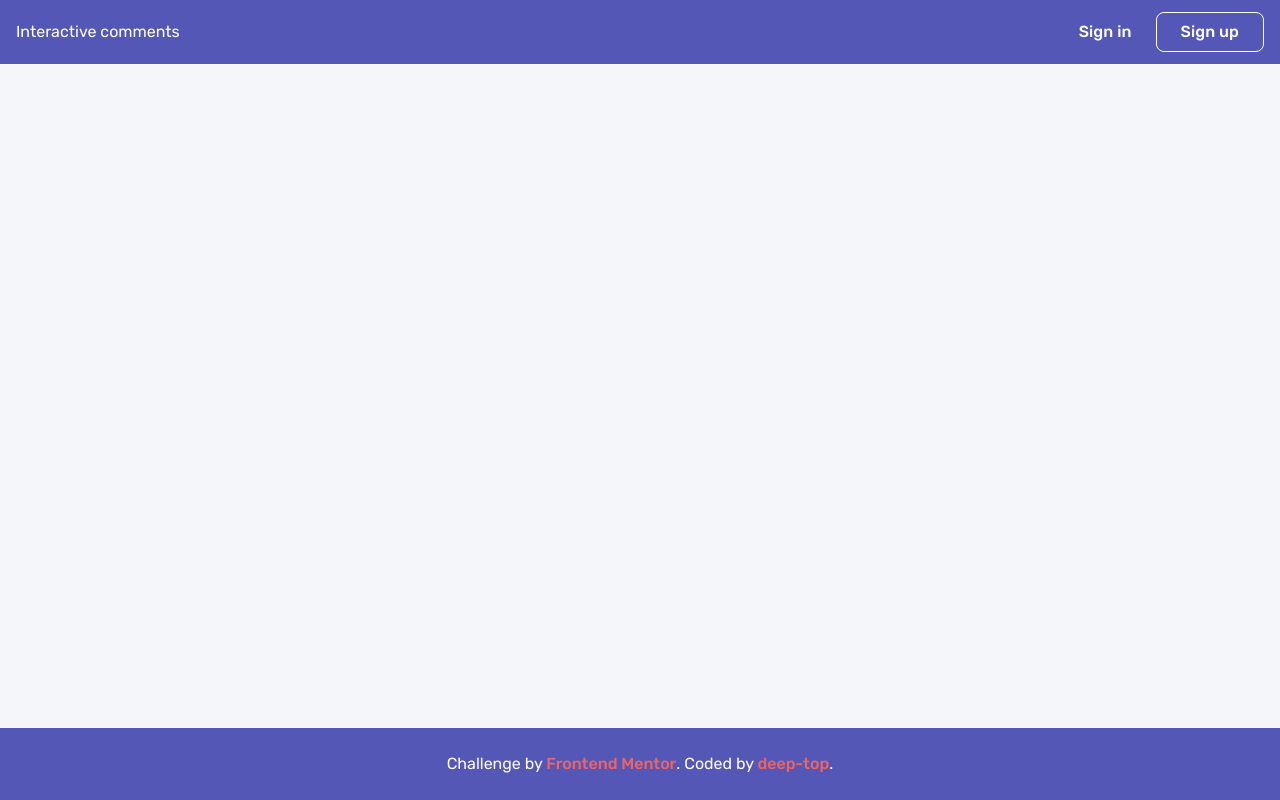
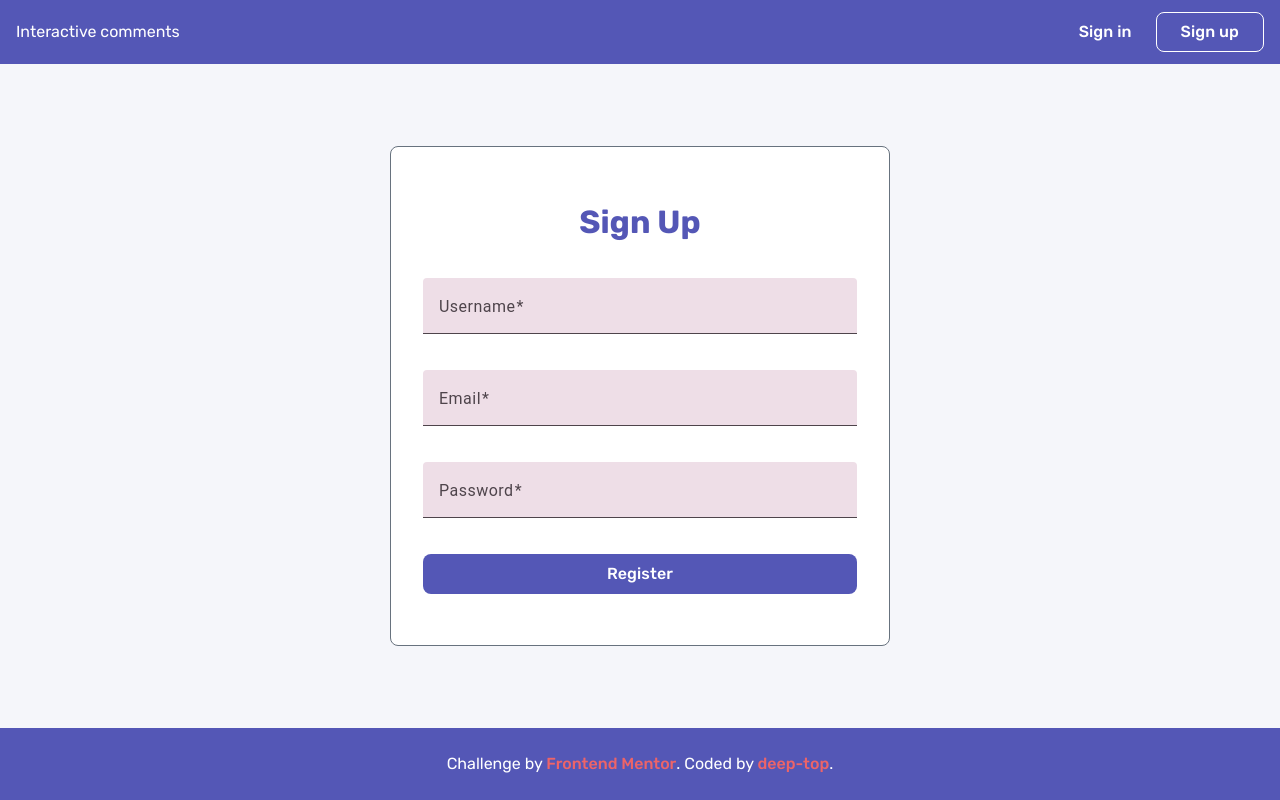
Before and after one commit to ArtemBelyi/interactive-comments, an Angular app in the folder frontend/: page /register in a window 1280 px wide. Before the commit this address led to /. Built offline with nearby package versions, Linux system fonts and the light colour scheme.

Commit message:
Created register component

```diff
--- a/frontend/src/app/app.routes.ts
+++ b/frontend/src/app/app.routes.ts
@@ -1,9 +1,14 @@
 import { Routes } from '@angular/router';
 import { LoginComponent } from './components/login/login.component';
+import { RegisterComponent } from './components/register/register.component';
 
 export const routes: Routes = [
   {
     path: 'login',
     component: LoginComponent,
   },
+  {
+    path: 'register',
+    component: RegisterComponent,
+  },
 ];
--- a/frontend/src/app/components/login/login.component.html
+++ b/frontend/src/app/components/login/login.component.html
@@ -1,5 +1,6 @@
 <div class="login-container">
   <form class="login-content" [formRoot]="loginForm">
+    <h1 class="form-title">Sign In</h1>
 
     <mat-form-field class="example-full-width">
       <mat-label>Login</mat-label>
--- a/frontend/src/app/components/login/login.component.scss
+++ b/frontend/src/app/components/login/login.component.scss
@@ -16,3 +16,12 @@
   gap: 1rem;
   height: 100%;
 }
+
+.form-title {
+  color: vars.$color-purple-600;
+  text-align: center;
+  font-size: 2rem;
+  font-weight: vars.$font-weight-bold;
+  margin: 0 0 1rem 0;
+  padding: 0;
+}
--- /dev/null
+++ b/frontend/src/app/components/register/register.component.html
@@ -0,0 +1,22 @@
+<div class="register-container">
+  <form class="register-content" [formRoot]="registerForm">
+    <h1 class="form-title">Sign Up</h1>
+
+    <mat-form-field class="example-full-width">
+      <mat-label>Username</mat-label>
+      <input matInput [formField]="registerForm.username">
+    </mat-form-field>
+
+    <mat-form-field class="example-full-width">
+      <mat-label>Email</mat-label>
+      <input matInput [formField]="registerForm.email" type="email">
+    </mat-form-field>
+
+    <mat-form-field class="example-full-width">
+      <mat-label>Password</mat-label>
+      <input matInput [formField]="registerForm.password" type="password">
+    </mat-form-field>
+
+    <button matButton="filled" type="submit">Register</button>
+  </form>
+</div>
--- /dev/null
+++ b/frontend/src/app/components/register/register.component.scss
@@ -0,0 +1,27 @@
+@use '../../../assets/styles/variables' as vars;
+
+.register-container {
+  width: 500px;
+  height: 500px;
+  border: 1px solid vars.$color-grey-500;
+  border-radius: 8px;
+  padding: 2rem;
+  background-color: vars.$color-white;
+}
+
+.register-content {
+  display: flex;
+  flex-direction: column;
+  justify-content: center;
+  gap: 1rem;
+  height: 100%;
+}
+
+.form-title {
+  color: vars.$color-purple-600;
+  text-align: center;
+  font-size: 2rem;
+  font-weight: vars.$font-weight-bold;
+  margin: 0 0 1rem 0;
+  padding: 0;
+}
--- /dev/null
+++ b/frontend/src/app/components/register/register.component.ts
@@ -0,0 +1,44 @@
+import { Component, signal } from '@angular/core';
+import { FormRoot, FormField, form, required, email } from '@angular/forms/signals';
+import { MatFormField, MatInput, MatLabel } from '@angular/material/input';
+import { MatButton } from '@angular/material/button';
+
+interface RegisterData {
+  username: string;
+  email: string;
+  password: string;
+}
+
+@Component({
+  selector: 'app-register',
+  imports: [FormRoot, MatFormField, MatLabel, MatInput, MatButton, FormField],
+  templateUrl: './register.component.html',
+  styleUrl: './register.component.scss',
+})
+export class RegisterComponent {
+  readonly registerModel = signal<RegisterData>({
+    username: '',
+    email: '',
+    password: '',
+  });
+
+  readonly registerForm = form<RegisterData>(
+    this.registerModel,
+    (schemaPath) => {
+      required(schemaPath.username, { message: 'Username is required' });
+      required(schemaPath.email, { message: 'Email is required' });
+      email(schemaPath.email, { message: 'Email must be valid' });
+      required(schemaPath.password, { message: 'Password is required' });
+    },
+    {
+      submission: {
+        action: async (field) => {
+          // TODO field().value()
+        },
+        onInvalid: (field) => {
+          // TODO
+        },
+      },
+    },
+  );
+}
--- a/frontend/src/app/shared/components/header/header.component.html
+++ b/frontend/src/app/shared/components/header/header.component.html
@@ -2,8 +2,8 @@
   <div class="header-content">
     <div class="header-content_label">Interactive comments</div>
     <div class="header-content_buttons">
-      <button matButton="text">Sign in</button>
-      <button matButton="outlined">Sign up</button>
+      <button matButton="text" (click)="navigateToLogin()">Sign in</button>
+      <button matButton="outlined" (click)="navigateToRegister()">Sign up</button>
     </div>
   </div>
 </mat-toolbar>
--- a/frontend/src/app/shared/components/header/header.component.ts
+++ b/frontend/src/app/shared/components/header/header.component.ts
@@ -1,6 +1,7 @@
 import { Component } from '@angular/core';
 import { MatToolbar } from '@angular/material/toolbar';
 import {MatButton} from '@angular/material/button';
+import { Router } from '@angular/router';
 
 @Component({
   selector: 'app-header',
@@ -8,4 +9,14 @@ import {MatButton} from '@angular/material/button';
   templateUrl: './header.component.html',
   styleUrl: './header.component.scss',
 })
-export class HeaderComponent {}
+export class HeaderComponent {
+  constructor(private router: Router) {}
+
+  navigateToLogin(): void {
+    this.router.navigate(['/login']);
+  }
+
+  navigateToRegister(): void {
+    this.router.navigate(['/register']);
+  }
+}
```
Also changed, not shown: 1 other file (tests, documents, lock files or other folders).
